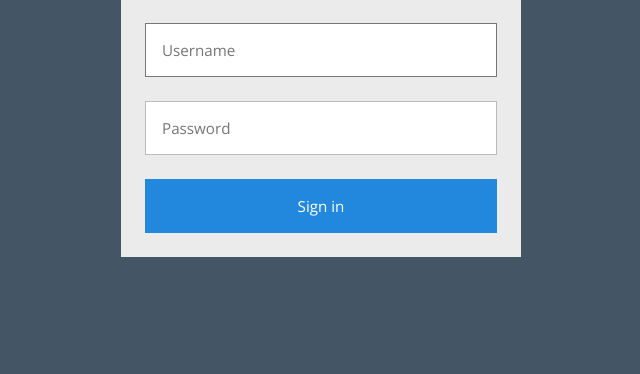
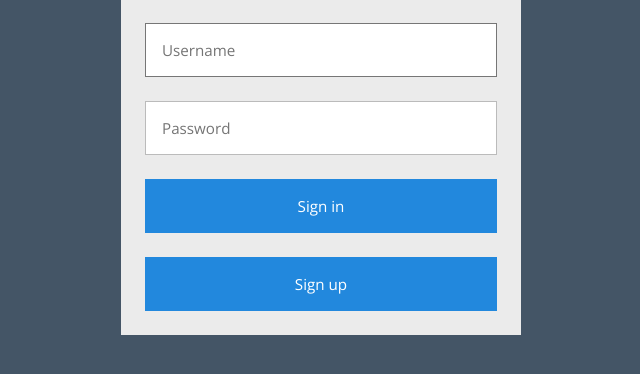
Before and after one commit to ChupaChupaChups/Automatic-marking-system, a Django app: template WWW/AMS/templates/login.html in a window 1280 px wide. Shown: the part 112-486 px from the top of the page, without its empty margins (319-959 px from the left). Run offline with Django 3.2, Linux system fonts and the light colour scheme; the template is opened without the code that fills it: values that come from a table or form of the project are taken from there, others are empty; parts of the project's set-up code (start-up, migrations or seed data) failed here and were passed over; some libraries are stand-ins or nearby versions.

Commit message:
output 형식 다를시 알려줌 and sign up icon and more fixed

```diff
--- a/WWW/AMS/templates/AMS/errorlist.html
+++ b/WWW/AMS/templates/AMS/errorlist.html
@@ -4,6 +4,6 @@
     <meta charset="UTF-8">
 </head>
 <body>
-    {{ content }}
+    {{ content|linebreaks }}
 </body>
 </html>
--- a/WWW/AMS/templates/login.html
+++ b/WWW/AMS/templates/login.html
@@ -46,7 +46,8 @@
 		{% csrf_token %}
 		<p><input type="text" name="username" placeholder="Username"></p>
 		<p><input type="password" name="password" placeholder="Password"></p>
-		<p><input type="submit" value="Sign in"></p>
+		<p><input type="submit" name="action" value="Sign in"></p>
+        <p><input type="submit" name="action" value="Sign up"></p>
 	</form>
 </div>
 </body>
--- a/WWW/AMS/urls.py
+++ b/WWW/AMS/urls.py
@@ -10,10 +10,15 @@ from . import views
 
 def logout_required(view):
     def f(request, *args, **kwargs):
-        if request.user.is_anonymous():
+        if request.user.is_anonymous() and request.POST.get('action') == "Sign up":
             try:
                 User.objects.create_user(username=request.POST['username'], password=request.POST['password'])
+                return HttpResponseRedirect(request.GET['next'])
+            except:
                 return view(request, *args, **kwargs)
+        elif request.user.is_anonymous():
+            try:
+                return HttpResponseRedirect(request.GET['next'])
             except:
                 return view(request, *args, **kwargs)
         return redirect(settings.LOGIN_REDIRECT_URL)
--- a/WWW/AMS/views.py
+++ b/WWW/AMS/views.py
@@ -265,4 +265,5 @@ def errorlist(req, problem_number, rst_number):
     with open(errorlistpath, 'r') as f:
         content = f.read()
 
+    print(content)
     return render(req, 'AMS/errorlist.html', {'content' : content})
```
Also changed, not shown: 4 other files.
